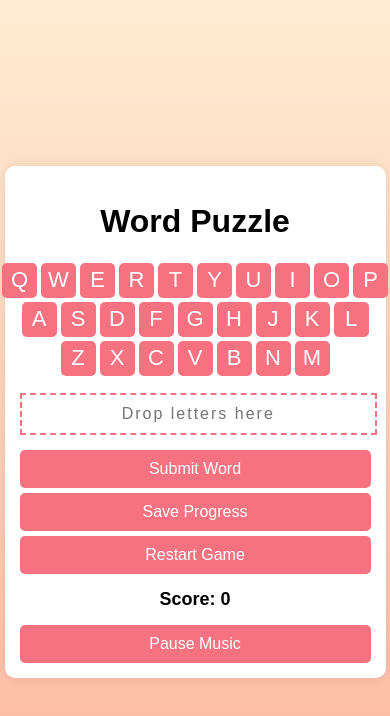
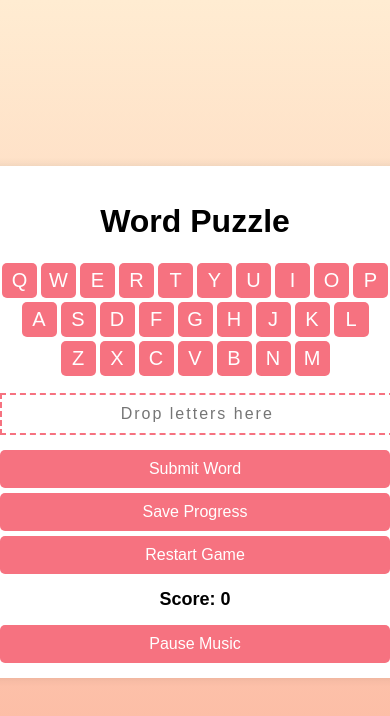
Before and after one commit to ommishra1970/WordPuzz, a plain HTML site: page index.html in a window 390 px wide. Both pictures are taken after a click on the button "Start Game". Drawn offline with Linux system fonts and the light colour scheme; no server answers.

Commit message:
index.html

```diff
--- a/index.html
+++ b/index.html
@@ -21,7 +21,6 @@
             border-radius: 10px;
             box-shadow: 0px 0px 10px rgba(0, 0, 0, 0.1);
             text-align: center;
-            width: 90%; /* Adjusted for mobile screens */
             max-width: 400px;
             display: none; /* Hidden initially */
         }
@@ -48,7 +47,7 @@
             align-items: center;
             margin: 2px;
             border-radius: 5px;
-            font-size: 22px; /* Slightly larger font */
+            font-size: 20px; /* Slightly larger font */
             cursor: pointer;
         }
 
```
